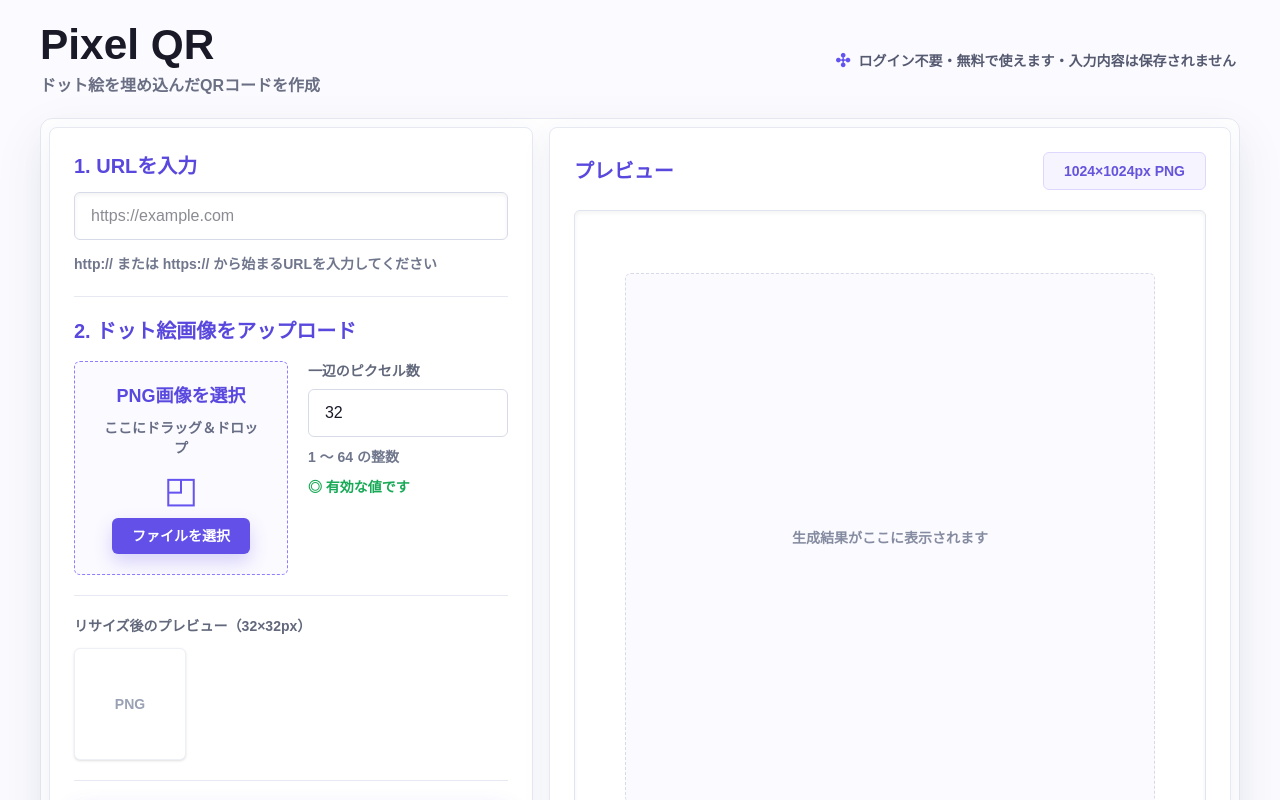
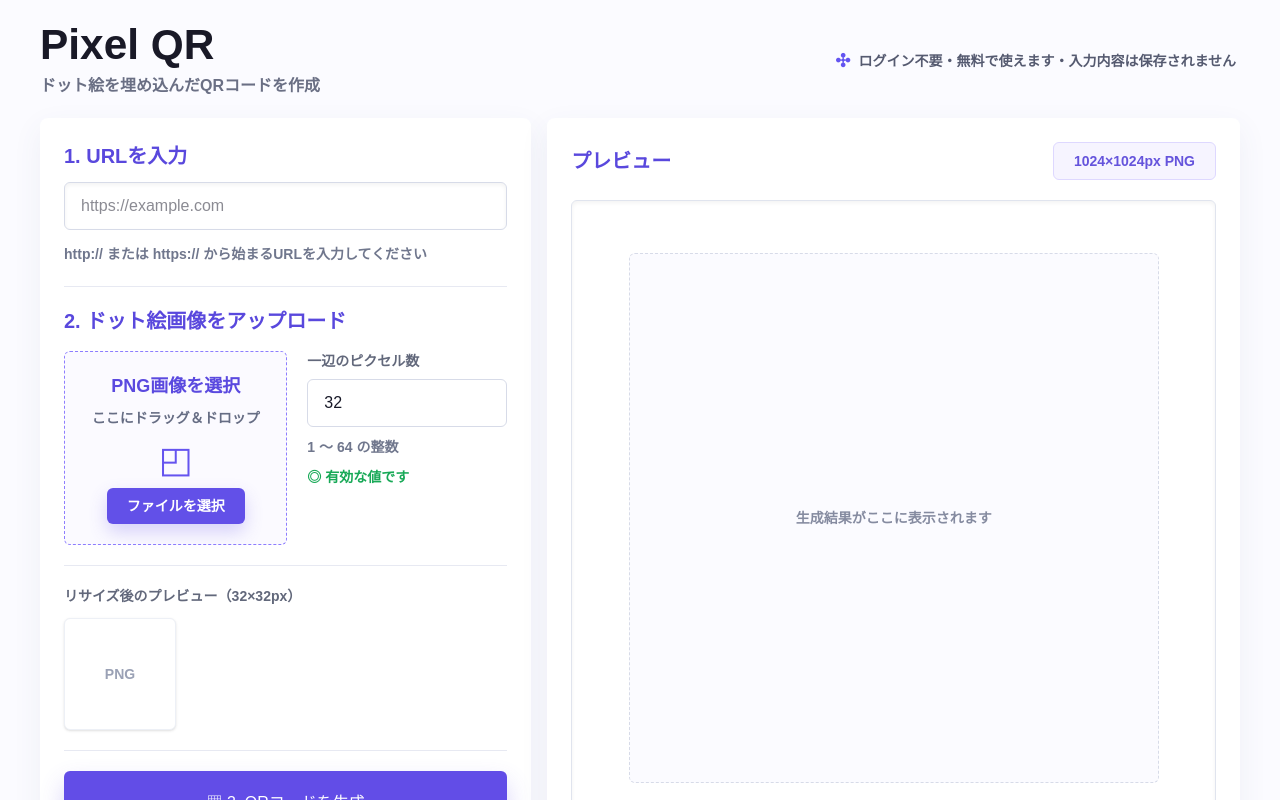
Before and after one commit to umeneru/pixel-qr, a Next.js app in the folder frontend/: page / in a window 1280 px wide. Shown: the top 800 px of the page. Built offline with nearby package versions, Linux system fonts and the light colour scheme; a web font is replaced by a local one.

Commit message:
style: remove unnecessary border from sections for cleaner UI

```diff
--- a/frontend/components/pixel-qr-form.tsx
+++ b/frontend/components/pixel-qr-form.tsx
@@ -101,10 +101,10 @@ export function PixelQrForm() {
   }
 
   return (
-    <section className="grid flex-1 gap-4 rounded-xl border border-[#e5e8f1] bg-white/70 p-2 shadow-[0_18px_50px_rgba(31,36,67,0.08)] lg:grid-cols-[minmax(360px,0.83fr)_minmax(440px,1.17fr)]">
+    <section className="grid flex-1 gap-4 lg:grid-cols-[minmax(360px,0.83fr)_minmax(440px,1.17fr)]">
       <form
         onSubmit={handleSubmit}
-        className="flex flex-col gap-5 rounded-lg border border-[#e6e8f2] bg-white p-6 shadow-[0_10px_30px_rgba(74,85,130,0.07)]"
+        className="flex flex-col gap-5 rounded-lg bg-white p-6 shadow-[0_10px_30px_rgba(74,85,130,0.07)]"
       >
         <div className="space-y-3 border-b border-[#e7e9f2] pb-5">
           <label htmlFor="url" className="flex items-center gap-2 text-xl font-black text-[#5948dd]">
--- a/frontend/components/qr-preview.tsx
+++ b/frontend/components/qr-preview.tsx
@@ -6,7 +6,7 @@ type QrPreviewProps = {
 
 export function QrPreview({ previewUrl, isGenerating, onDownload }: QrPreviewProps) {
   return (
-    <section className="flex min-h-[520px] flex-col gap-5 rounded-lg border border-[#e6e8f2] bg-white p-6 shadow-[0_10px_30px_rgba(74,85,130,0.07)]">
+    <section className="flex min-h-[520px] flex-col gap-5 rounded-lg bg-white p-6 shadow-[0_10px_30px_rgba(74,85,130,0.07)]">
       <div className="flex flex-col gap-3 sm:flex-row sm:items-center sm:justify-between">
         <h2 className="flex items-center gap-2 text-xl font-black text-[#5948dd]">
           プレビュー
```
